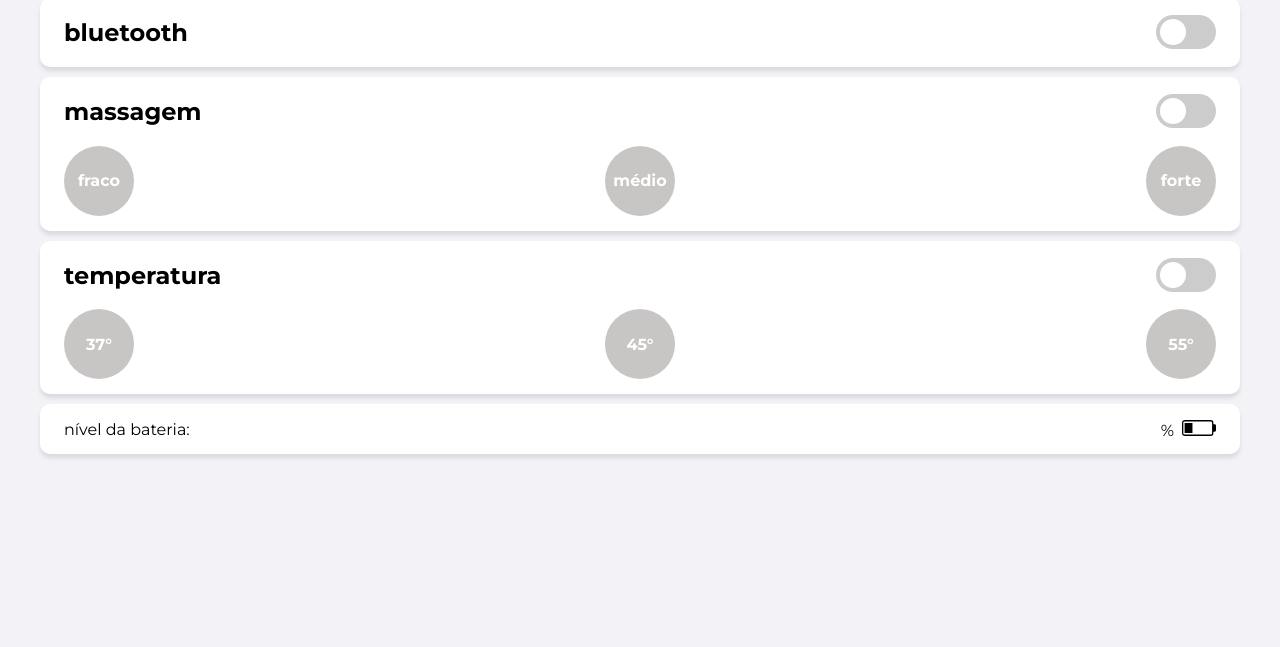
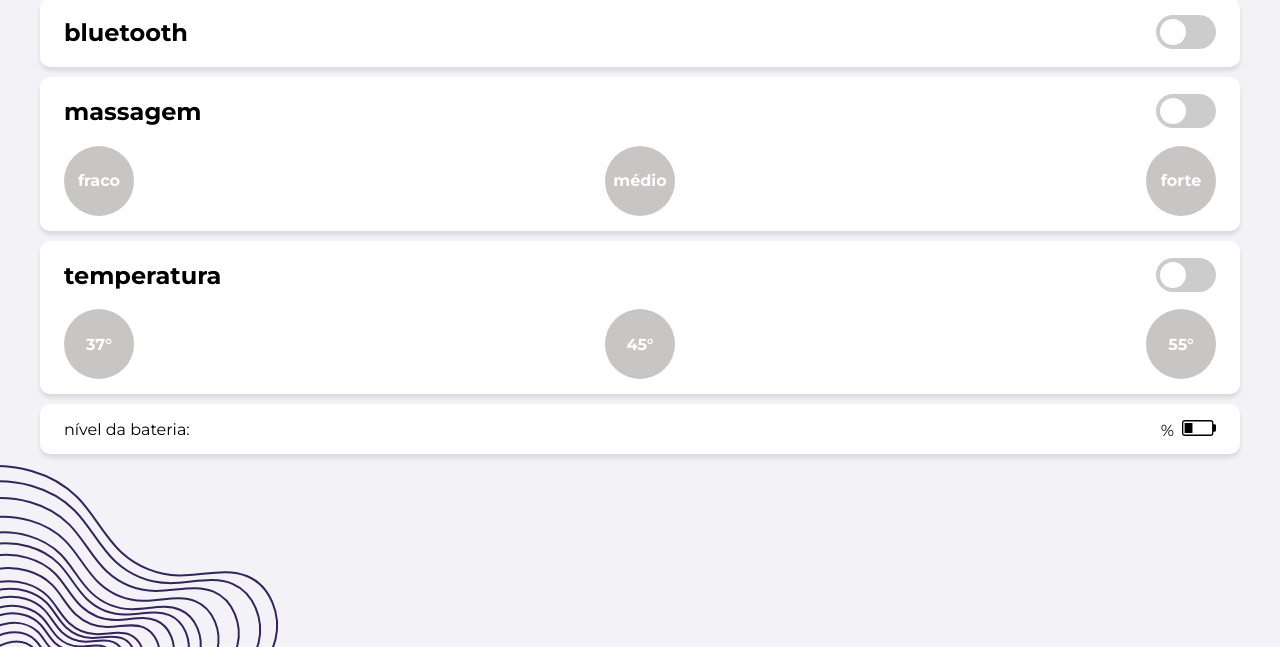
Before and after one commit to mary-ito/period.github.io, a plain HTML site: page index.html in a window 1280 px wide. Shown: the part 153-800 px from the top of the page. Drawn offline with Linux system fonts and the light colour scheme.

Commit message:
Update style.css

```diff
--- a/style.css
+++ b/style.css
@@ -5,7 +5,7 @@ body {
 	margin-left: 5vh;
 	margin-right: 5vh;
 	background-repeat: no-repeat;
-	background-image: url(background3.png);
+	background-image: url(background.png);
 	background-position: -210px -230px;
 	background-attachment: fixed;
 }
```
